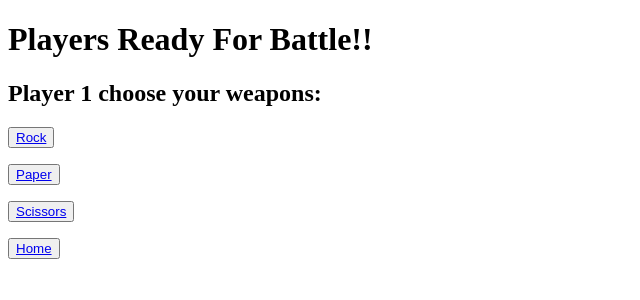
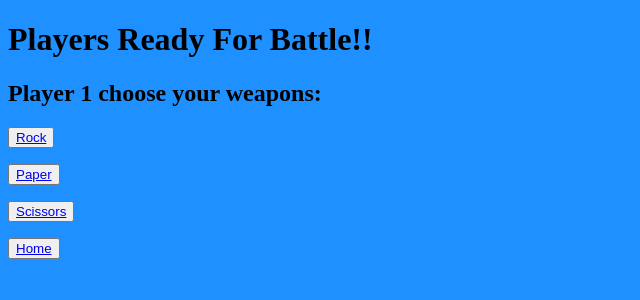
Before and after one commit to sstewart1993/rock-paper-scissors, a Flask app: page /player1 in a window 1280 px wide. Shown: the top 300 px of the page, without its empty margins (0-640 px from the left). Run offline with Flask 2, Linux system fonts and the light colour scheme.

Commit message:
css connected

```diff
--- /dev/null
+++ b/app/static/layout.css
@@ -0,0 +1,3 @@
+body{
+    background-color: dodgerblue;
+}
--- a/app/templates/layout.html
+++ b/app/templates/layout.html
@@ -3,6 +3,7 @@
 <head>
     <meta charset="UTF-8">
     <meta name="viewport" content="width=device-width, initial-scale=1.0">
+    <link rel="stylesheet" href="{{ url_for('static', filename='layout.css') }}">
     <title>{% block title%}{% endblock%}</title>
 </head>
 <body>
```
